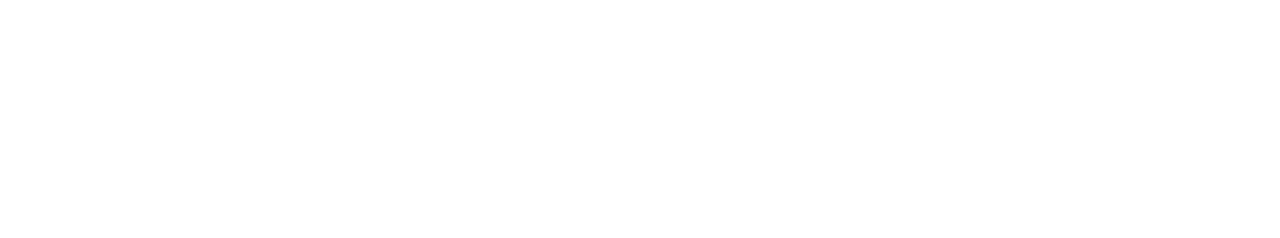
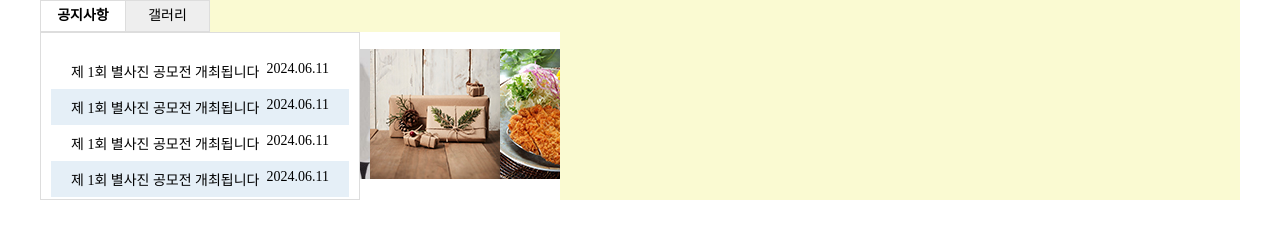
Before and after one commit to zoeznm/practice, a plain HTML site: page tabmenu.html in a window 1280 px wide. Drawn offline with Linux system fonts and the light colour scheme.

Commit message:
탭메뉴 완료 및 a-1 생성

```diff
--- a/tabmenu.html
+++ b/tabmenu.html
@@ -1,11 +1,140 @@
 <!DOCTYPE html>
-<html lang="en">
+<html lang="ko">
 <head>
   <meta charset="UTF-8">
   <meta name="viewport" content="width=device-width, initial-scale=1.0">
   <title>Document</title>
+  <script src="js/jquery-1.12.3.js"></script>
+  <style>
+    * {
+      padding: 0;
+      margin: 0;
+      box-sizing: border-box;
+      list-style: none;
+      text-decoration: none;
+      color: black;
+    }
+    a {
+      display: block;
+    }
+    .contents {
+      width: 1200px;
+      height: 200px;
+      background-color: lightgoldenrodyellow;
+      margin: 0 auto;
+    }
+    .contents div {
+      width: 25%;
+    }
+    .contents > div:nth-of-type(2){margin:0 10px;}
+    .tabMenu {
+      display: flex;
+    }
+    .tabMenu > li > a {
+      background-color: #eeeeee;
+      padding: 0 8px;
+      min-width: 85px;
+      line-height: 30px;
+      font-size: 14px;
+      text-align: center;
+      border: 1px solid #dddddd;
+    }
+    .tabMenu > li > a:hover {
+      background-color: white;
+    }
+    .tabMenu > li:first-child a {
+      border-right: none ;
+    }
+    .tabMenu > li.active > a {
+      font-weight: bold;
+      background-color: #ffffff;
+    }
+    .tabBG {
+      position: absolute;
+      overflow: hidden;
+      height: 168px;
+      background-color: #ffffff;
+    }
+    .tabMenu > li.active div {
+      border: 1px solid #dddddd;
+      z-index: 1;
+    }
+    .notice ul {
+      padding: 20px 0;
+    }
+    .notice ul > li {
+      padding: 8px 20px;
+      margin: 0 10px;
+      font-size: 14px;
+    }
+    .notice li:nth-child(even) {
+      background-color: rgba(0, 102, 173, 0.1);
+    }
+    .notice li:hover {
+      background-color: rgba(0, 102, 173, 0.4);
+    }
+    .notice span {
+      float: right;
+    }
+    .gallery {
+      position: absolute;
+      left: 240px;
+    }
+    .gallery ul {
+      display: flex;
+      justify-content: space-around;
+      align-items: center;
+      height: 100%;
+    }
+
+    .gallery li:hover {
+      opacity: 0.5;
+    }
+  </style>
 </head>
 <body>
+  <div class="contents">
+    <div>
+      <ul class="tabMenu">
+        <li class="active">
+          <a href="#">공지사항</a>
+          <div class="tabBG notice">
+            <ul>
+              <li><a href="#">제 1회 별사진 공모전 개최됩니다<span>2024.06.11</span></a></li>
+              <li><a href="#">제 1회 별사진 공모전 개최됩니다<span>2024.06.11</span></a></li>
+              <li><a href="#">제 1회 별사진 공모전 개최됩니다<span>2024.06.11</span></a></li>
+              <li><a href="#">제 1회 별사진 공모전 개최됩니다<span>2024.06.11</span></a></li>
+            </ul>
+          </div>
+        </li>
+        <li>
+          <a href="#">갤러리</a>
+          <div class="tabBG gallery">
+            <ul>
+              <li><a href="#"><img src="img/gallery1.jpg" alt="gallery1"></a></li>
+              <li><a href="#"><img src="img/gallery2.jpg" alt="gallery2"></a></li>
+              <li><a href="#"><img src="img/gallery3.jpg" alt="gallery3"></a></li>
+            </ul>
+          </div>
+        </li>
+      </ul>
+    </div>
+  </div>
+  <script>
+    $(document).ready(function(){
 
+  // ******  탭 메뉴 공지사항 갤러리  ****** //
+$(function(){
+  $('.tabMenu > li > a').click(function(){
+    $(this).parent().addClass("active").siblings().removeClass("active")
+    return false;
+  });
+});
+
+
+
+
+});
+  </script>
 </body>
 </html>
```
Also changed, not shown: a-1.html (added, +11 -0 lines), css/a-1.css (added), js/a-1.js (added).
